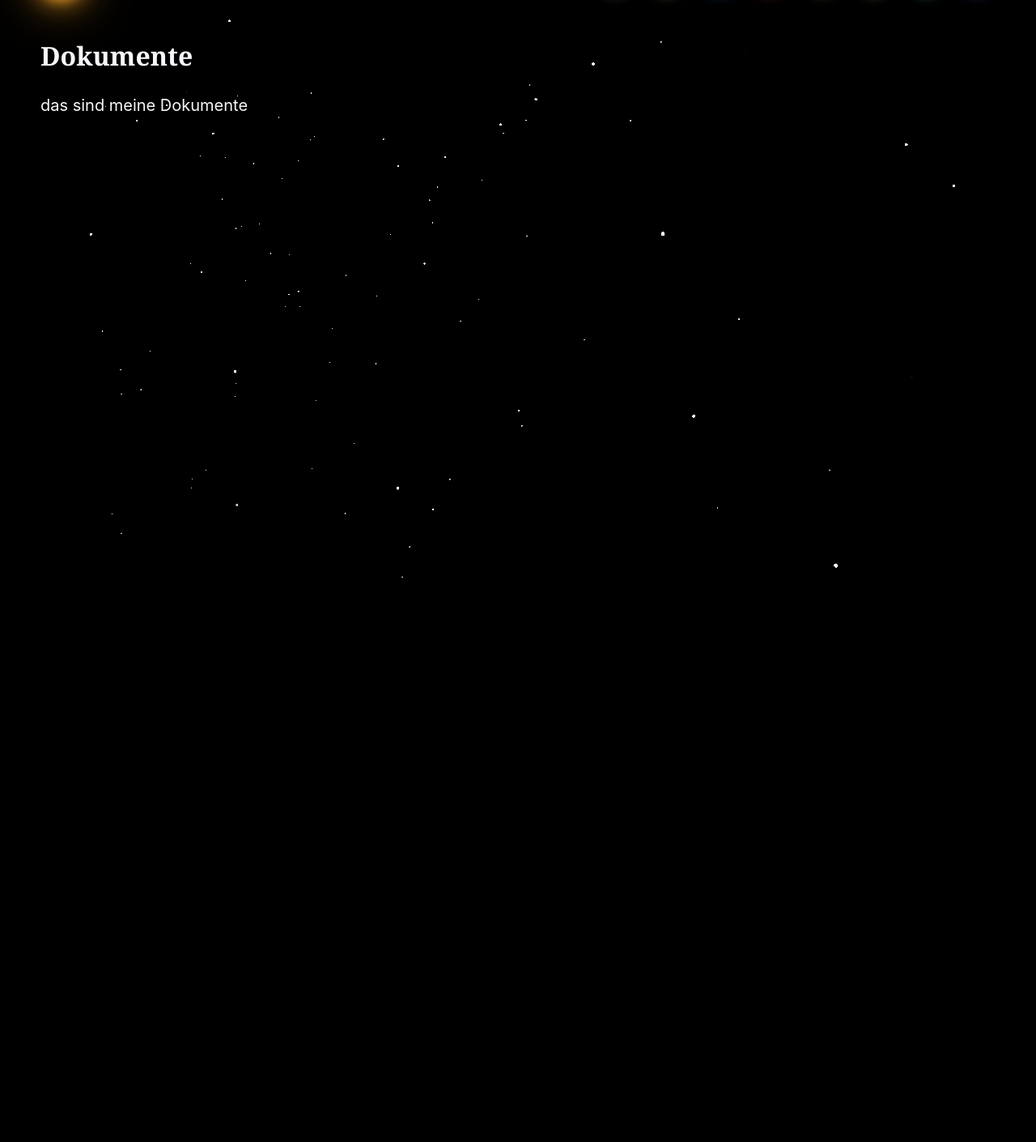
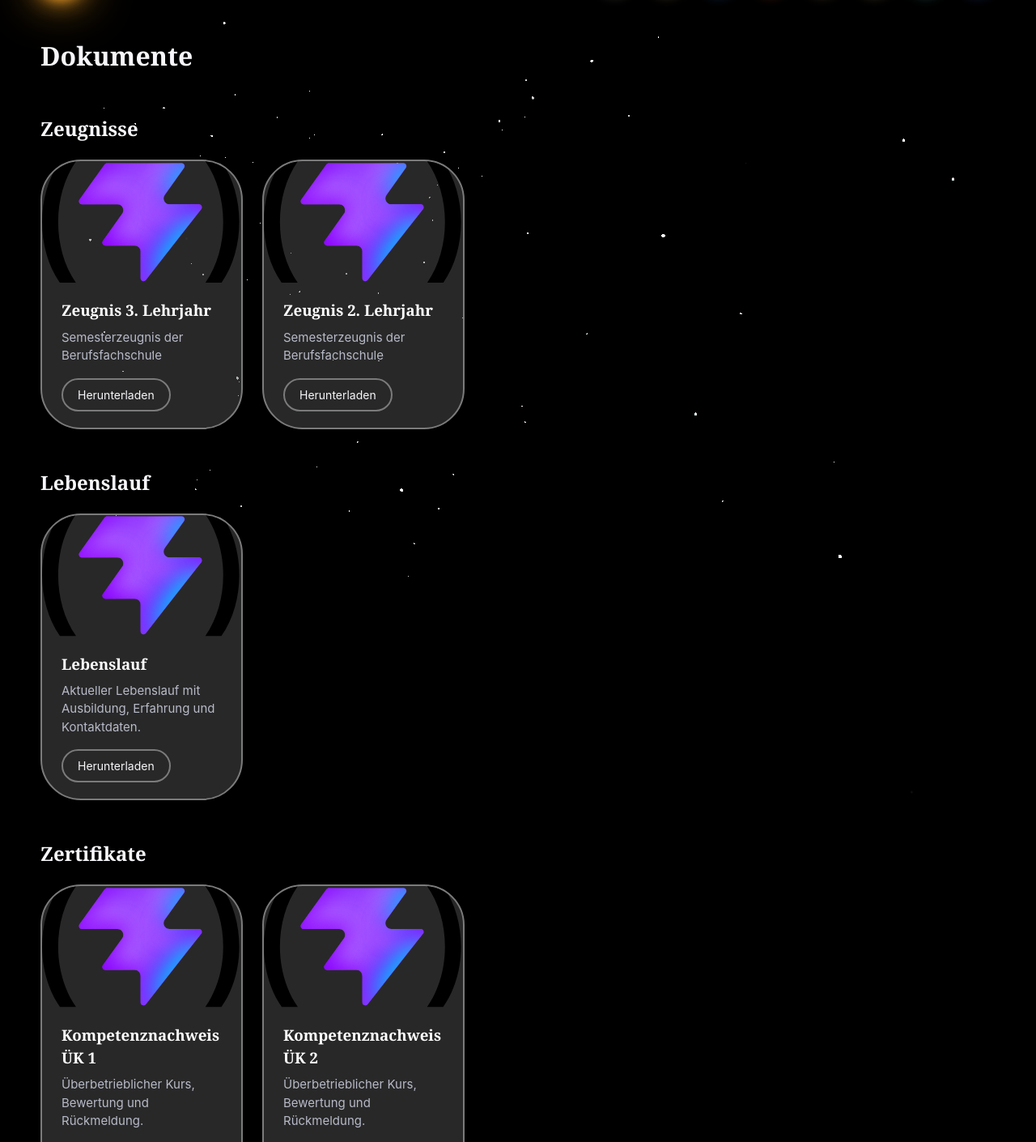
Before and after one commit to thierryoesch-art/Bewerbungsseite, a React (Vite) app: page /dokumente in a window 1280 px wide. Shown: the part 78-1488 px from the top of the page at 81% size. Before the commit the page ends 800 px from the top, so only its background shows below. Built offline with nearby package versions, Linux system fonts and the light colour scheme.

Commit message:
add structure to dokumente-page

```diff
--- a/src/App.css
+++ b/src/App.css
@@ -764,6 +764,37 @@ button.card {
   stroke-width: 2;
 }
 
+
+
+
+.dokumente {
+  list-style: none;
+  margin: 0;
+  padding: 0;
+}
+
+.doku-download {
+  display: inline-flex;
+  align-items: center;
+  margin-top: 16px;
+  padding: 8px 18px;
+  border: 2px solid #7c7b7b;
+  border-radius: 999px;
+  color: #f7f7fb;
+  text-decoration: none;
+  font-size: 14px;
+}
+
+.doku-download:hover,
+.doku-download:focus-visible {
+  border-color: #fff;
+}
+
+.doku-gruppe__titel {
+  margin: 48px 0 20px;
+  font-family: Georgia, 'Times New Roman', Times, serif;
+}
+
 @media (max-width: 760px) {
   .site-header {
     align-items: flex-start;
--- a/src/pages/Dokumente.tsx
+++ b/src/pages/Dokumente.tsx
@@ -1,11 +1,90 @@
+//bilder importieren
+//pdf importieren
+import jahr3zeugnisPDF from '../assets/PDFs/M335_-_LB-Bewertungsraster-1.pdf'
+import jahr3zeugnis from '../assets/vite.svg'
+
+type Dokument = {
+    titel: string
+    kategorie: string
+    text: string
+    bild: string
+    datei: string
+}
+
+const kategorien = ['Zeugnisse', 'Lebenslauf', 'Zertifikate']
+
+const dokumente: Dokument[] = [
+    {
+      titel: 'Zeugnis 3. Lehrjahr',
+      kategorie: 'Zeugnisse',
+      text: 'Semesterzeugnis der Berufsfachschule',
+      bild: jahr3zeugnis,
+      datei: jahr3zeugnisPDF,
+    },
+    {
+      titel: 'Zeugnis 2. Lehrjahr',
+      kategorie: 'Zeugnisse',
+      text: 'Semesterzeugnis der Berufsfachschule',
+      bild: jahr3zeugnis,
+      datei: jahr3zeugnisPDF,
+    },
+    {
+      titel: 'Lebenslauf',
+      kategorie: 'Lebenslauf',
+      text: 'Aktueller Lebenslauf mit Ausbildung, Erfahrung und Kontaktdaten.',
+      bild: jahr3zeugnis,
+      datei: jahr3zeugnisPDF,
+    },
+    {
+      titel: 'Kompetenznachweis ÜK 1',
+      kategorie: 'Zertifikate',
+      text: 'Überbetrieblicher Kurs, Bewertung und Rückmeldung.',
+      bild: jahr3zeugnis,
+      datei: jahr3zeugnisPDF,
+    },
+    {
+      titel: 'Kompetenznachweis ÜK 2',
+      kategorie: 'Zertifikate',
+      text: 'Überbetrieblicher Kurs, Bewertung und Rückmeldung.',
+      bild: jahr3zeugnis,
+      datei: jahr3zeugnisPDF,
+    },
+]
+
 function Dokumente() {
     return (
         <main className="wrap">
             <h1>Dokumente</h1>
-            <p>das sind meine Dokumente</p>
+            {kategorien.map((k) => {
+                const treffer = dokumente.filter((d) => d.kategorie === k)
+                if (treffer.length === 0) return null
+
+                return (
+                    <section className='doku-gruppe' key={k}>
+                        <h2 className='doku-gruppe__titel'>{k}</h2>
+                        <ul className='card-grid dokumente'>
+                            {treffer.map((d) => (
+                                <li key={d.titel}>
+                                    <div className='card projekt-karte'>
+                                        <img className='projekt-karte__bild' src={d.bild} alt='' />
+
+                                        <div className='projekt-karte__text'>
+                                            <h3 className='card__title'>{d.titel}</h3>
+                                            <p className='card__text'>{d.text}</p>
+
+                                            <a className='doku-download' href={d.datei} download>
+                                                Herunterladen
+                                            </a>
+                                        </div>
+                                    </div>
+                                </li>
+                            ))}
+                        </ul>
+                    </section>
+                )
+            })}
         </main>
     )
-
 }
 
 export default Dokumente
```
Also changed, not shown: 1 other file (tests, documents, lock files or other folders).
